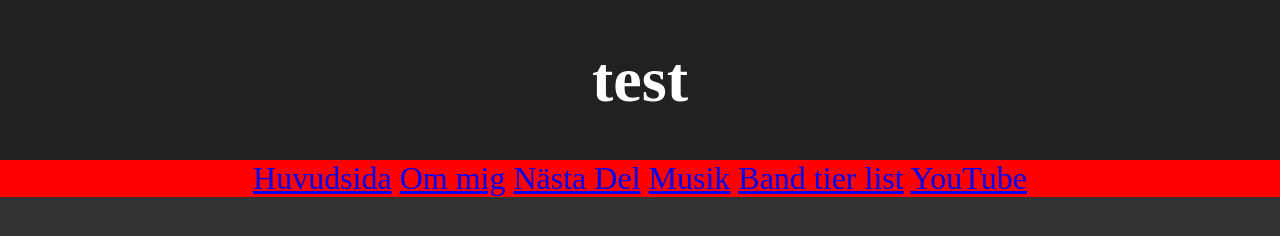
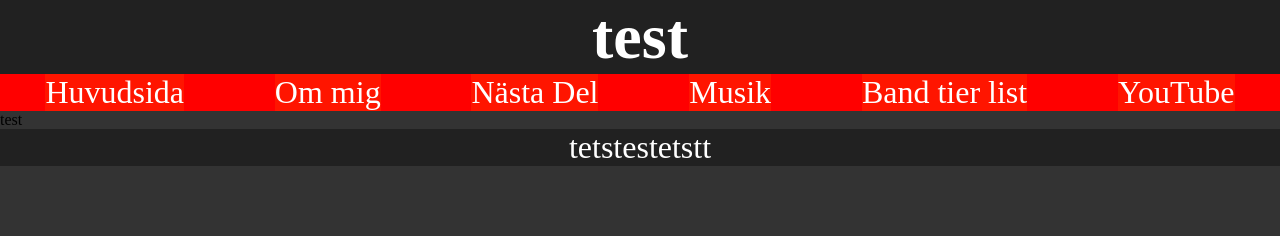
Before and after one commit to m-isaksson84/f-retagssida, a plain HTML site: page index.html in a window 1280 px wide. Drawn offline with Linux system fonts and the light colour scheme.

Commit message:
fixade stylesheet design och lade till main

```diff
--- a/index.html
+++ b/index.html
@@ -17,6 +17,10 @@
                 <a href="tierlist.html">Band tier list</a>
                 <a href="https://www.youtube.com/watch?v=wpV-gGA4PSk&ab_channel=NicolYT">YouTube</a>
             </nav>
-    </header>
+        </header>
+        <main>
+            <p>test</p>
+        </main>
+        <footer>tetstestetstt</footer>
 </body>
 </html>
--- a/style.css
+++ b/style.css
@@ -1,10 +1,16 @@
+* {
+  margin: 0;
+  padding: 0;
+}
+
 body {
   background-color: #333333;
-  padding: 0px;
-  margin: 0px;
 }
 
 header {
+  display: grid;
+  grid-template-columns: 1fr;
+  grid-template-rows: 1fr;
   font-family: "Roboto Slab", serif;
   font-size: 32px;
   background-color: #212121;
@@ -14,6 +20,40 @@ header {
 }
 
 header nav {
+  background-color: #ff0000;
+  display: flex;
+  justify-content: space-around;
+  align-items: center;
+  flex-wrap: wrap;
+}
+
+a {
   color: white;
-  background-color: #ff0000;
+  text-decoration: none;
 }
+
+main {
+  display: grid;
+  grid-template-columns: 1fr;
+  grid-template-rows: 1fr;
+}
+
+footer {
+  display: grid;
+  grid-template-columns: 1fr;
+  grid-template-rows: 1fr;
+  background-color: #212121;
+  color: white;
+  font-size: 32px;
+  text-align: center;
+}
+
+nav a:hover {
+  background-color: rgba(255, 255, 255, 0.5);
+  transition: 1s;
+}
+
+nav a:not(:hover) {
+  background-color: #ff1500;
+  transition: 0.5s;
+}
```
